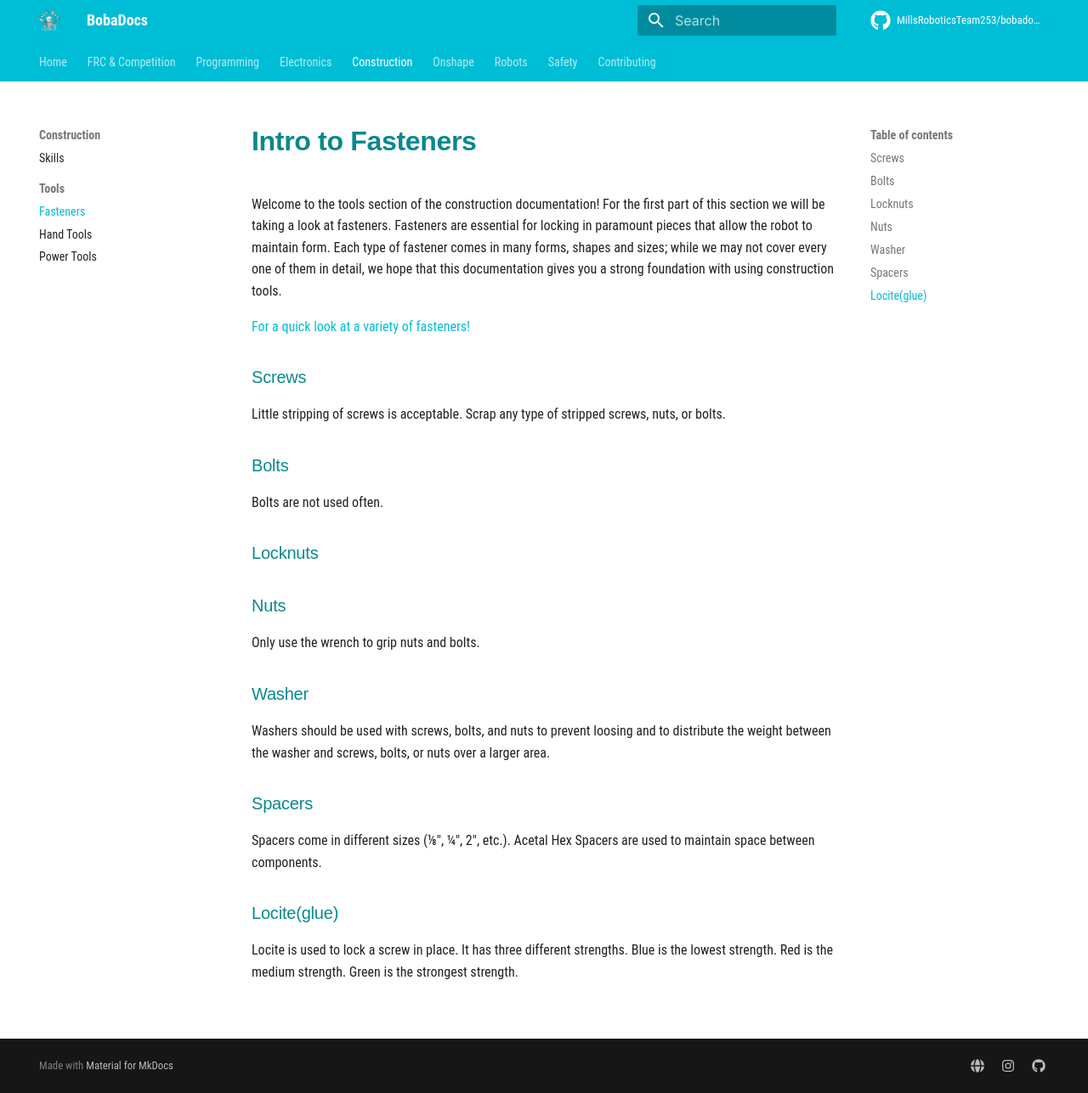
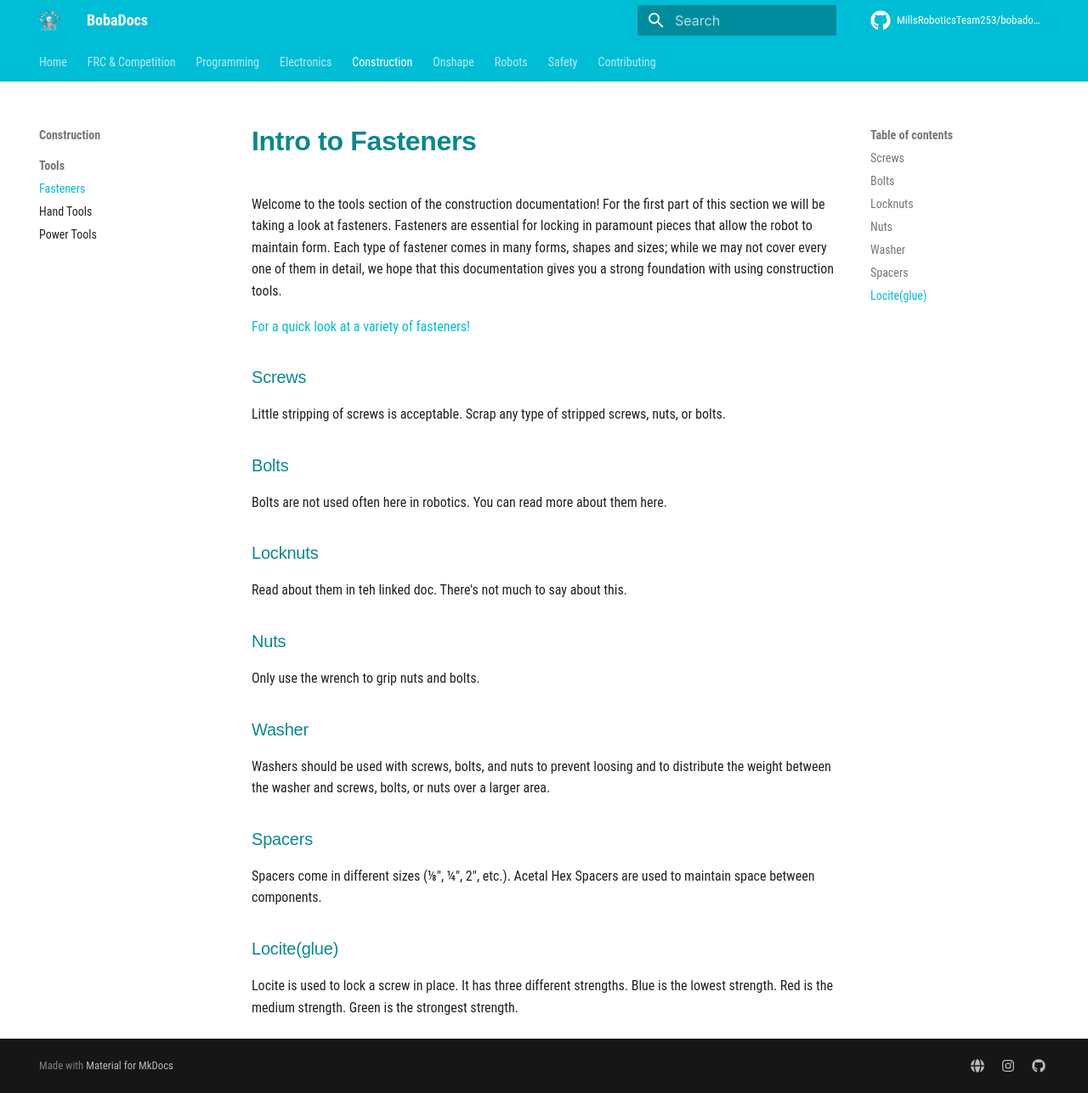
Before and after one commit to bobabots253/bobadocs, an MkDocs documentation site: the page built from docs/construction/tools/fasteners.md, in a window 1280 px wide and 1287 px high. Shown: the whole window at 85% size. Built offline with MkDocs 1.6.1 and Material for MkDocs 9.7.7, drawn with Linux system fonts in a browser that asks for light colours; comment, search, counter and statistics services are not loaded.

Commit message:
fix construction nav

```diff
--- a/docs/construction/tools/fasteners.md
+++ b/docs/construction/tools/fasteners.md
@@ -8,9 +8,10 @@ Welcome to the tools section of the construction documentation! For the first pa
 Little stripping of screws is acceptable. Scrap any type of stripped screws, nuts, or bolts.
 
 ### Bolts
-Bolts are not used often.
+Bolts are not used often here in robotics. You can read more about them here.
 
 ### Locknuts
+Read about them in teh linked doc. There's not much to say about this.
 
 ### Nuts
 Only use the wrench to grip nuts and bolts.
--- a/mkdocs.yml
+++ b/mkdocs.yml
@@ -28,7 +28,6 @@ nav:
     - Sensors: electronics/sensors.md
     - Arduino: electronics/arduino.md
   - Construction:
-    - Skills: construction/skills.md
     - Tools:
       - Fasteners: construction/tools/fasteners.md
       - Hand Tools: construction/tools/handtools.md
```
